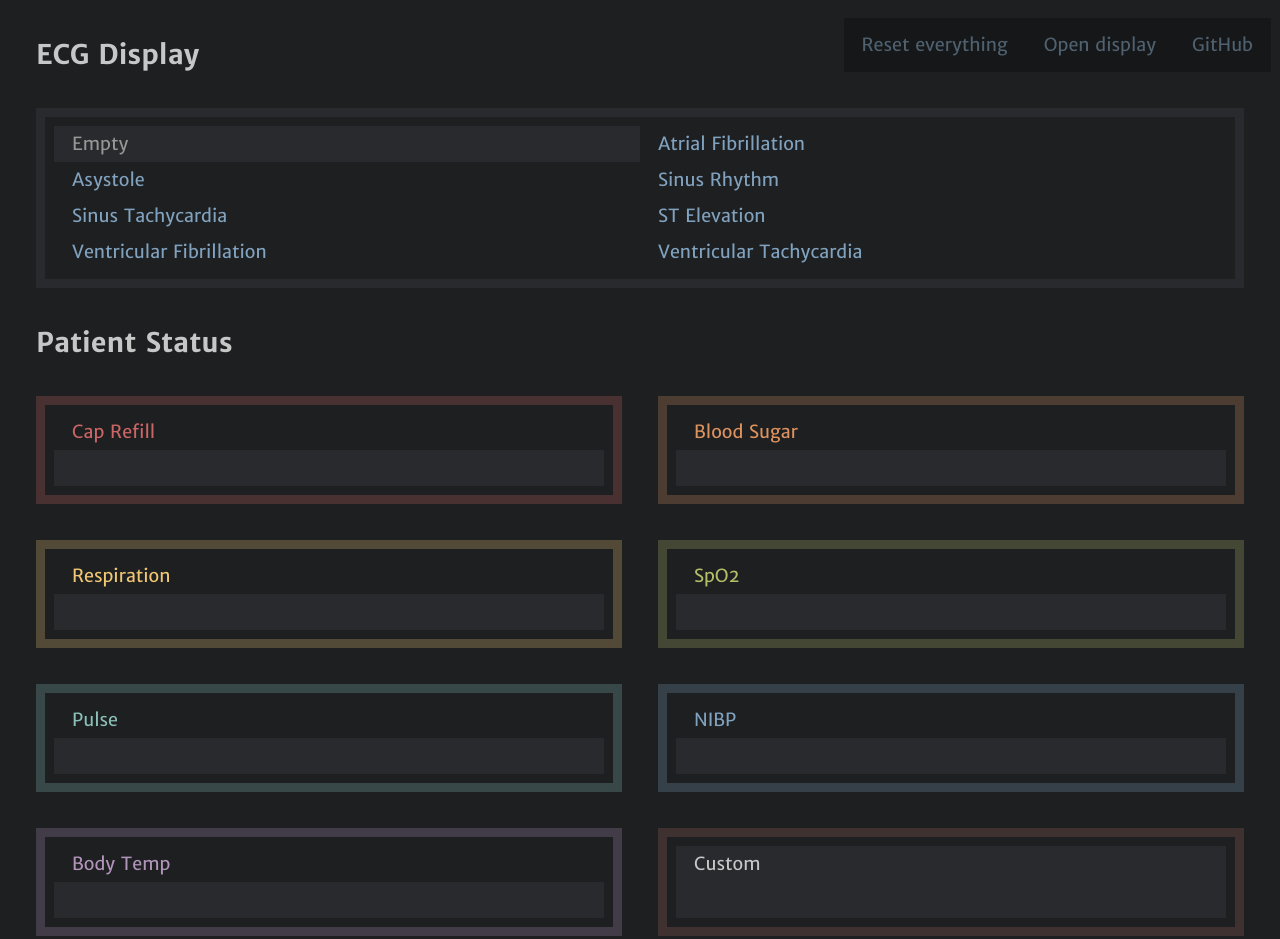
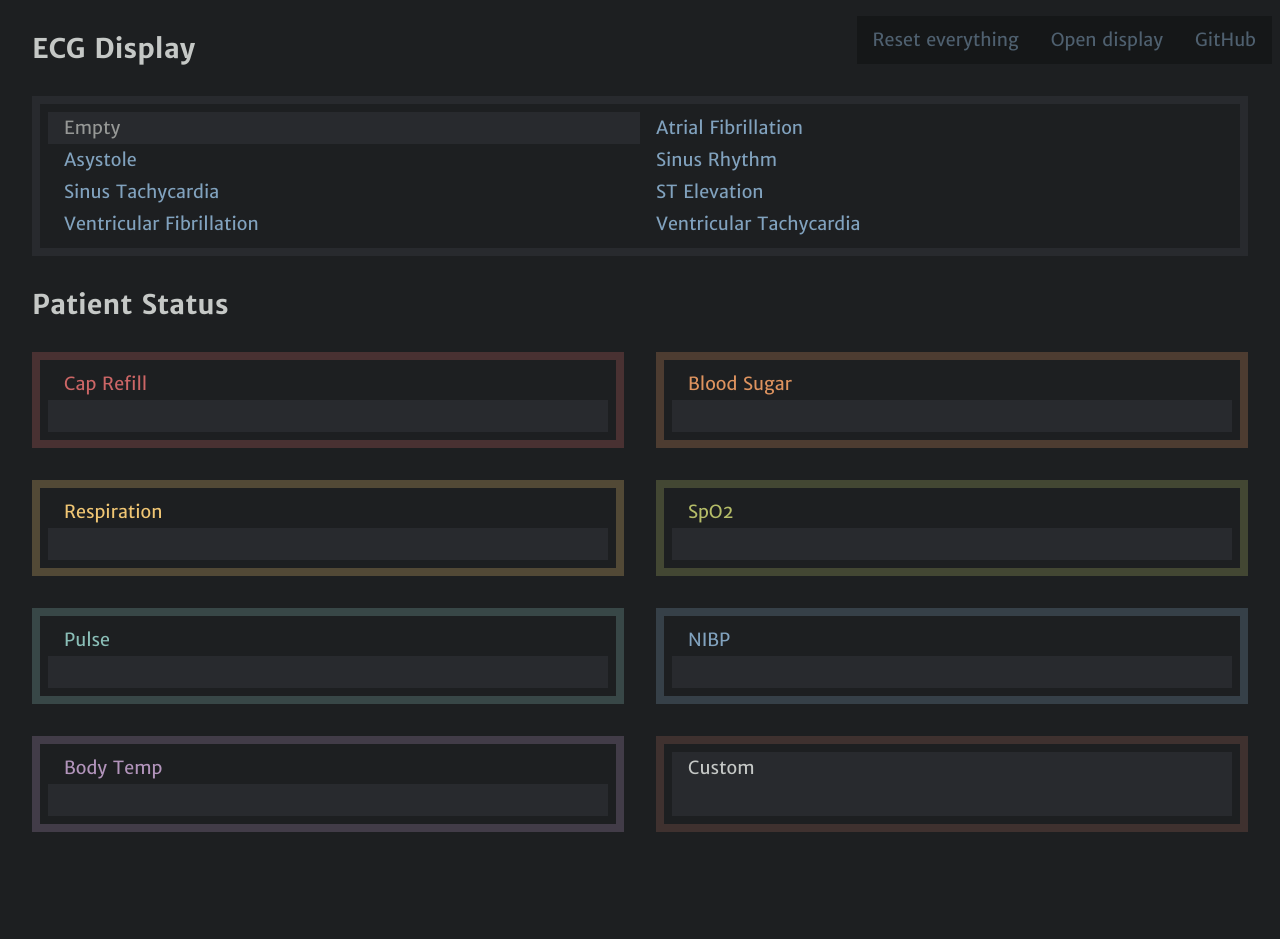
Before and after one commit to itaniknight/monitor, a website: page docs/index.html in a window 1280 px wide. After the commit the page ends 864 px from the top, so only its background shows below. Drawn offline with Linux system fonts and the light colour scheme.

```diff
--- a/dev/sass/control.sass
+++ b/dev/sass/control.sass
@@ -51,6 +51,7 @@
     height: $n
     padding: 0 $n*0.5
     outline: 0
+    width: 100%
 
     &:focus
         background: $base02
@@ -59,6 +60,7 @@
 .inputs
     display: flex
     flex-wrap: wrap
+    justify-content: center
     margin-right: -$n
     @media (max-width: $max)
         align-items: stretch
@@ -72,7 +74,7 @@
     margin-bottom: $n
     padding: $n*0.25
     flex: 1
-    min-width: 40%
+    flex-basis: 40%
 
     // I wanted to do this automatically but sass complained for weird reasons.
 
--- a/dev/sass/partials/_variables.sass
+++ b/dev/sass/partials/_variables.sass
@@ -1,7 +1,7 @@
 // CORE VARIABLES //////////////////////////////////////////////////////////////
 
 $t: 18px
-$n: 36px
+$n: 32px
 
 $max: 640px
 
```
Also changed, not shown: docs/css/control.css, docs/css/display.css.
